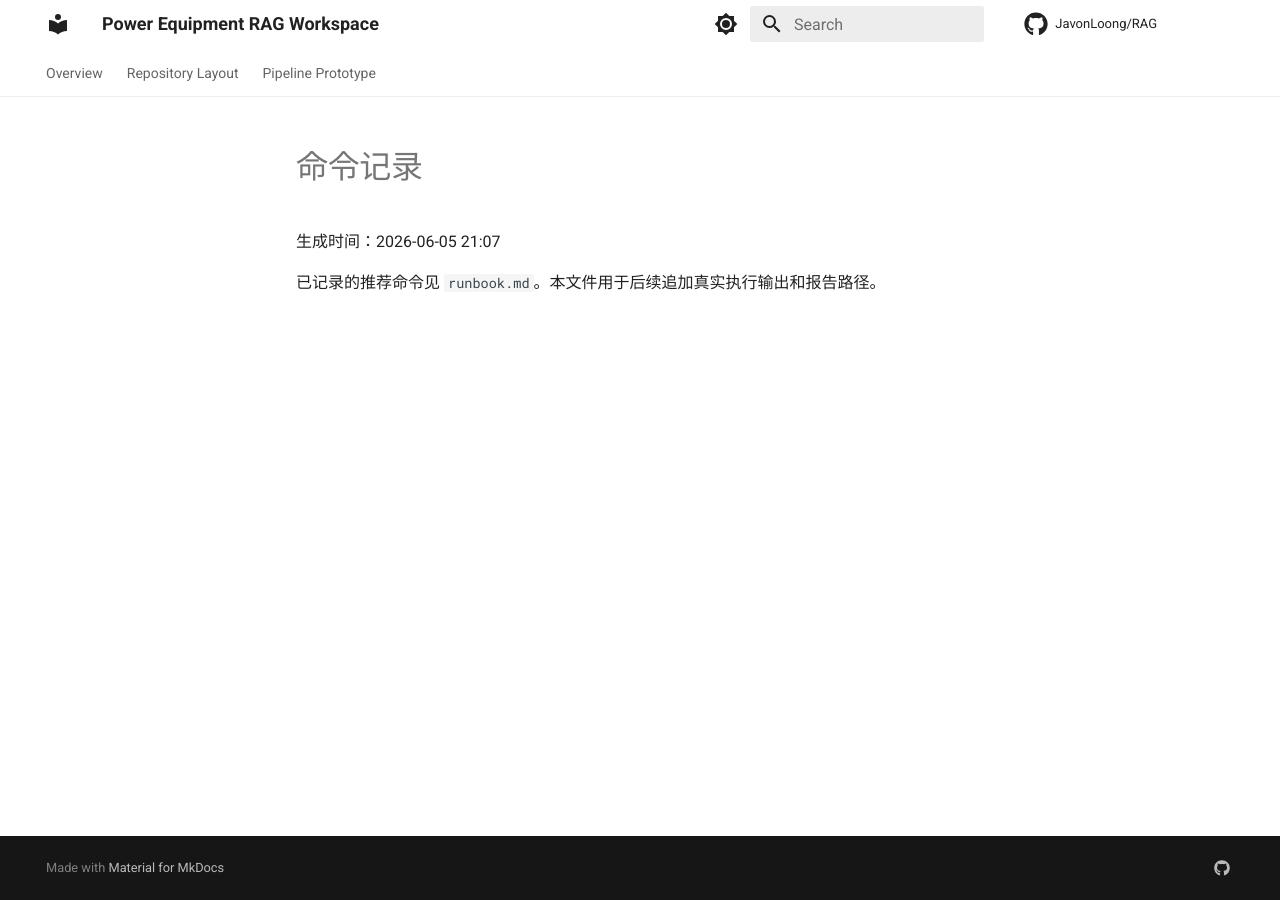
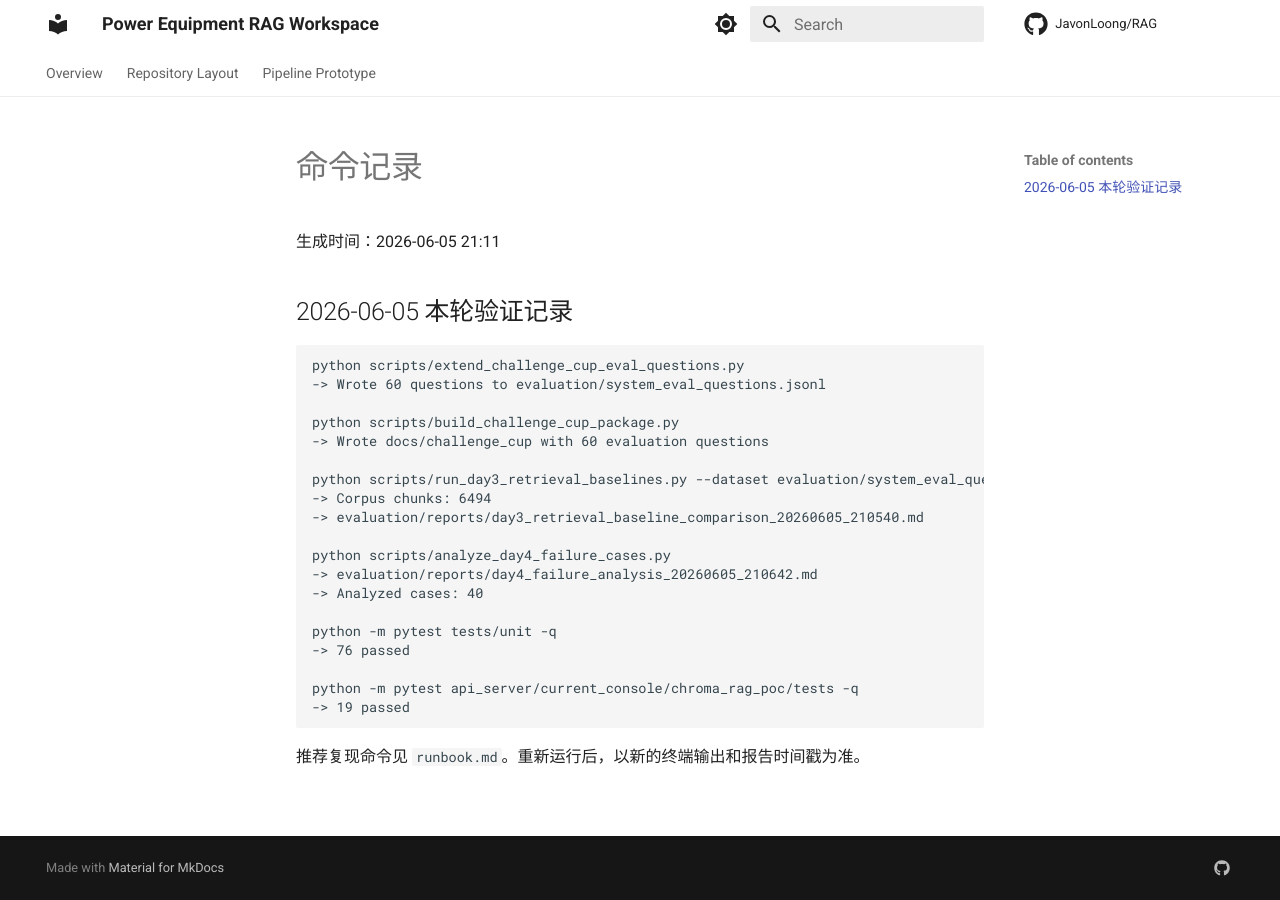
Before and after one commit to JavonLoong/RAG, an MkDocs documentation site: the page built from docs/challenge_cup/reproducibility/command_log.md, in a window 1280 px wide. Built offline with MkDocs 1.6.1 and Material for MkDocs 9.7.7, drawn with Linux system fonts in a browser that asks for light colours; comment, search, counter and statistics services are not loaded.

Commit message:
docs: record challenge cup verification commands

````diff
--- a/docs/challenge_cup/reproducibility/command_log.md
+++ b/docs/challenge_cup/reproducibility/command_log.md
@@ -1,5 +1,29 @@
 # 命令记录
 
-生成时间：2026-06-05 21:07
+生成时间：2026-06-05 21:11
 
-已记录的推荐命令见 `runbook.md`。本文件用于后续追加真实执行输出和报告路径。
+## 2026-06-05 本轮验证记录
+
+```text
+python scripts/extend_challenge_cup_eval_questions.py
+-> Wrote 60 questions to evaluation/system_eval_questions.jsonl
+
+python scripts/build_challenge_cup_package.py
+-> Wrote docs/challenge_cup with 60 evaluation questions
+
+python scripts/run_day3_retrieval_baselines.py --dataset evaluation/system_eval_questions.jsonl --top-k 5
+-> Corpus chunks: 6494
+-> evaluation/reports/day3_retrieval_baseline_comparison_20260605_210540.md
+
+python scripts/analyze_day4_failure_cases.py
+-> evaluation/reports/day4_failure_analysis_20260605_210642.md
+-> Analyzed cases: 40
+
+python -m pytest tests/unit -q
+-> 76 passed
+
+python -m pytest api_server/current_console/chroma_rag_poc/tests -q
+-> 19 passed
+```
+
+推荐复现命令见 `runbook.md`。重新运行后，以新的终端输出和报告时间戳为准。
````
Also changed, not shown: docs/challenge_cup/README_先看这里.md (+1 -1 lines), 1 other file.
